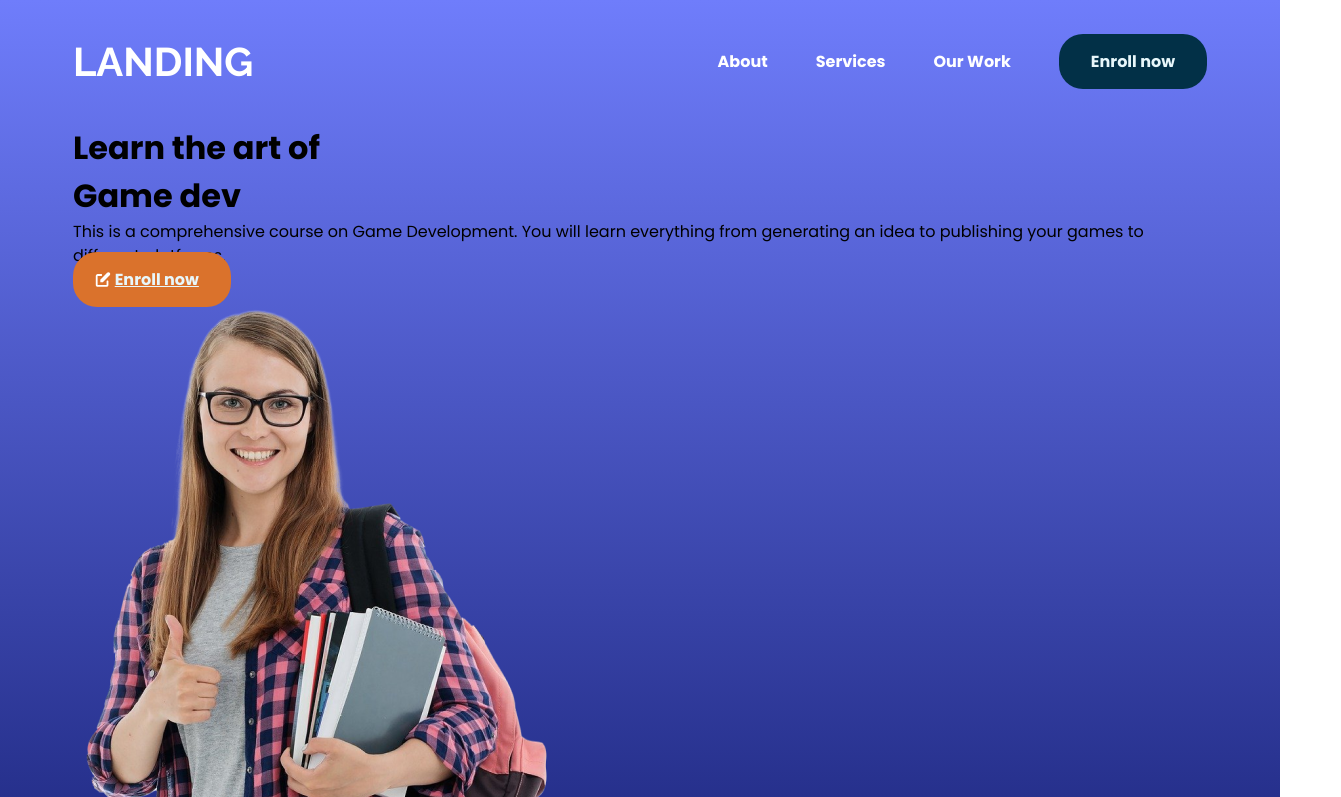
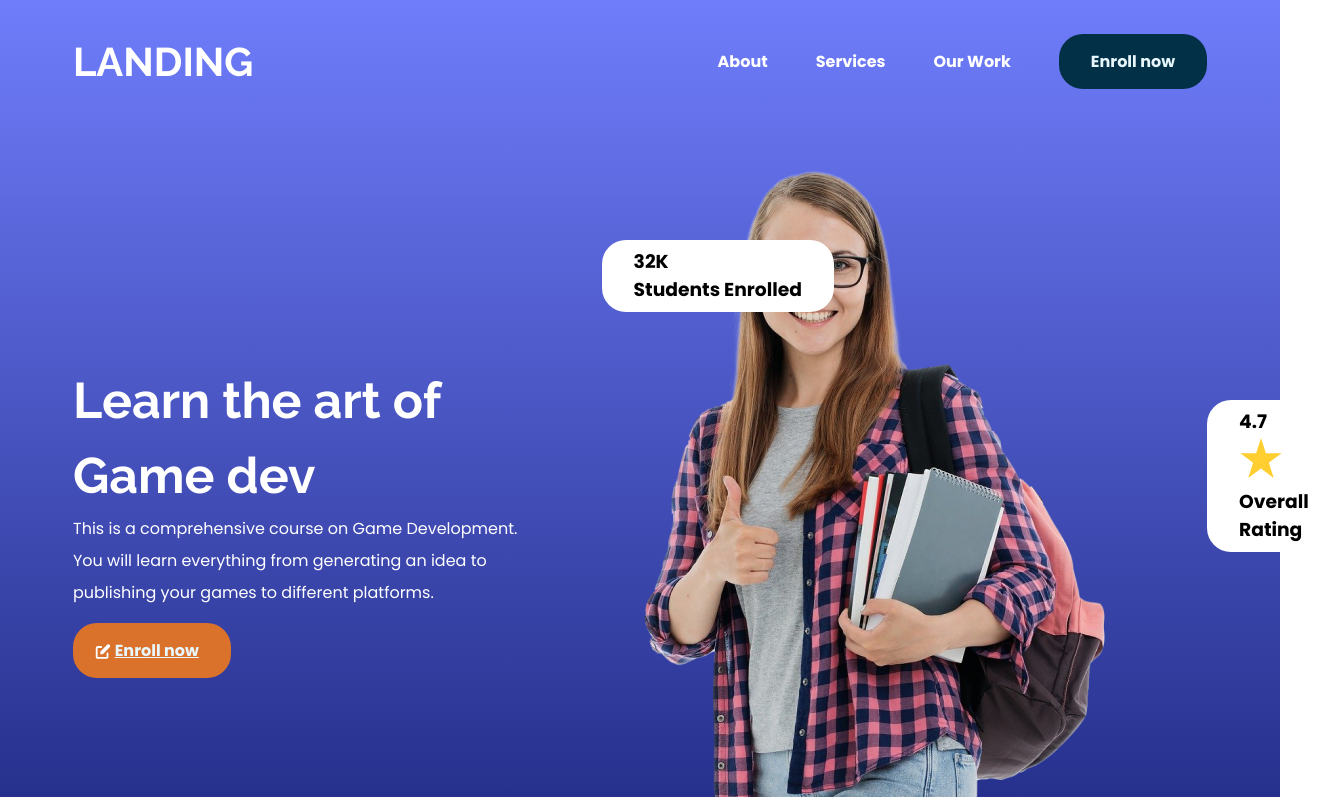
Before and after one commit to xolmer/landing-page, a website built with Vite: page index.html in a window 1280 px wide. Shown: the top 797 px of the page, 1341 px wide, since content can reach past the window. Built offline with nearby package versions, Linux system fonts and the light colour scheme.

Commit message:
Hero Section -Partial

```diff
--- a/style.css
+++ b/style.css
@@ -46,11 +46,11 @@ a:not([class]) {
 }
 
 /* Make images easier to work with */
-img,
+/* img,
 picture {
   max-width: 100%;
   display: block;
-}
+} */
 
 /* Inherit fonts for inputs and buttons */
 input,
@@ -107,7 +107,7 @@ nav {
   display: flex;
   justify-content: space-between;
   align-items: center;
-  position: sticky;
+  position: fixed;
   top: 0;
   z-index: 1;
   padding: 2rem 0;
@@ -129,7 +129,7 @@ nav ul {
   margin: 0;
 }
 
-nav li a {
+nav ul li a {
   color: #fff;
   font-family: 'Poppins', sans-serif;
   font-size: 16px;
@@ -137,7 +137,64 @@ nav li a {
   text-decoration: none;
 }
 
+/* Hero Section */
+.hero-section {
+  display: flex;
+  height: 100vh;
+  width: 100%;
+  align-items: center;
+  justify-content: space-between;
+  /* padding-top: 60px; */
+}
+
+.hero-section .left {
+  margin-top: 20%;
+  width: 457px;
+}
+
+.hero-section .right {
+  align-self: flex-end;
+}
+
+.hero-section .right img {
+  vertical-align: middle;
+}
+
+.hero-section .left h1 {
+  color: #fff;
+  font-family: 'Raleway', sans-serif;
+  font-size: 50px;
+  font-weight: 900;
+  margin-bottom: 0;
+}
+
+.hero-section .left p {
+  color: #fff;
+  font-family: 'Poppins', sans-serif;
+  font-size: 16px;
+  font-weight: 400;
+  line-height: 200%; /* 32px */
+  margin-bottom: 30px;
+}
+
+/* Achievement cards */
+.achievment-card {
+  position: absolute;
+}
+
+.achievment-card .content {
+  border-radius: 24px;
+  background-color: #fff;
+  padding: 8px 32px;
+}
+
+.achievment-card.students-enrolled {
+  left: 47%;
+  top: 30%;
+}
+
 /* Buttons */
+
 .btn {
   background-color: var(--color-orange);
   color: var(--color-light-blue);
```
